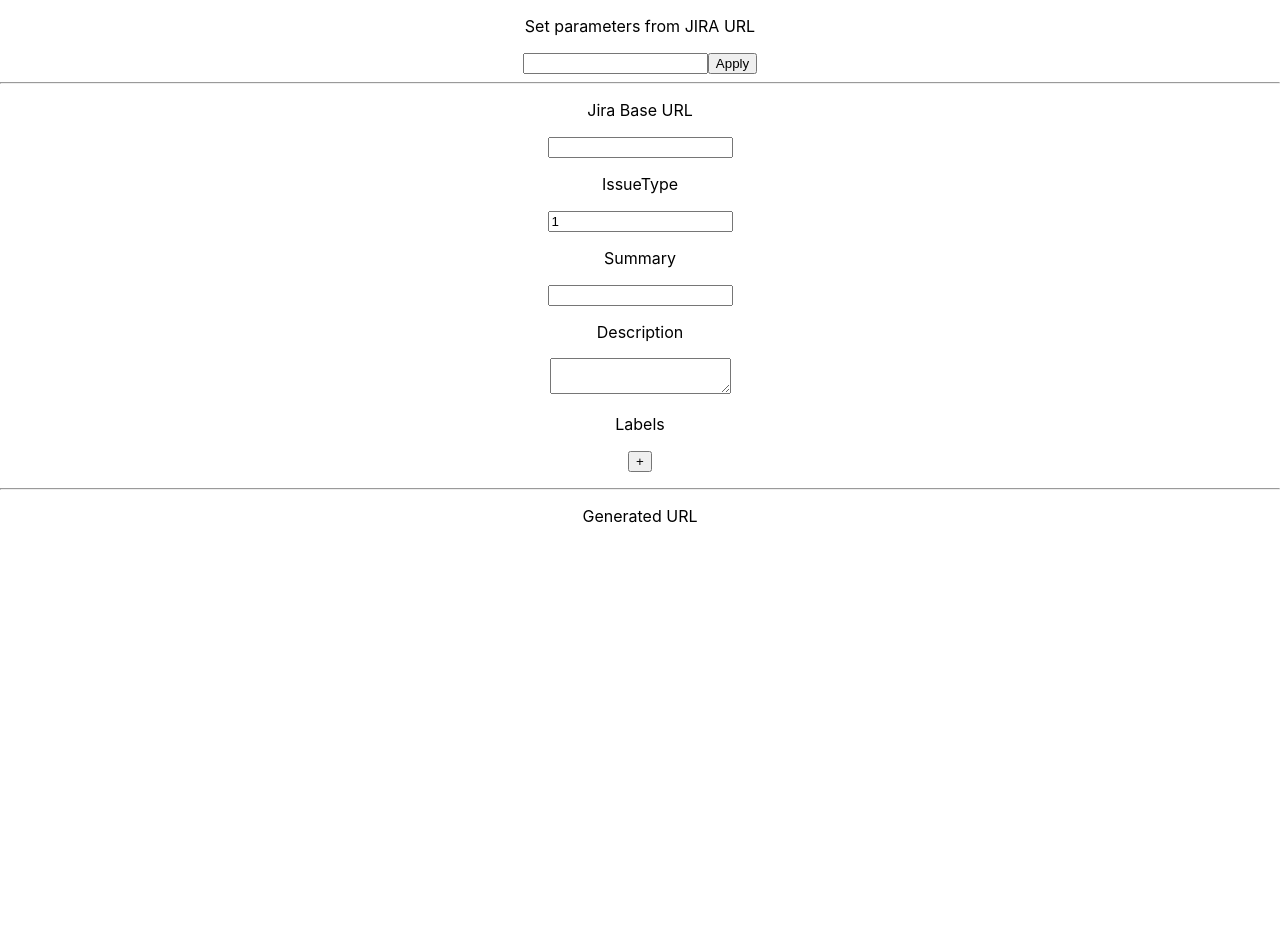
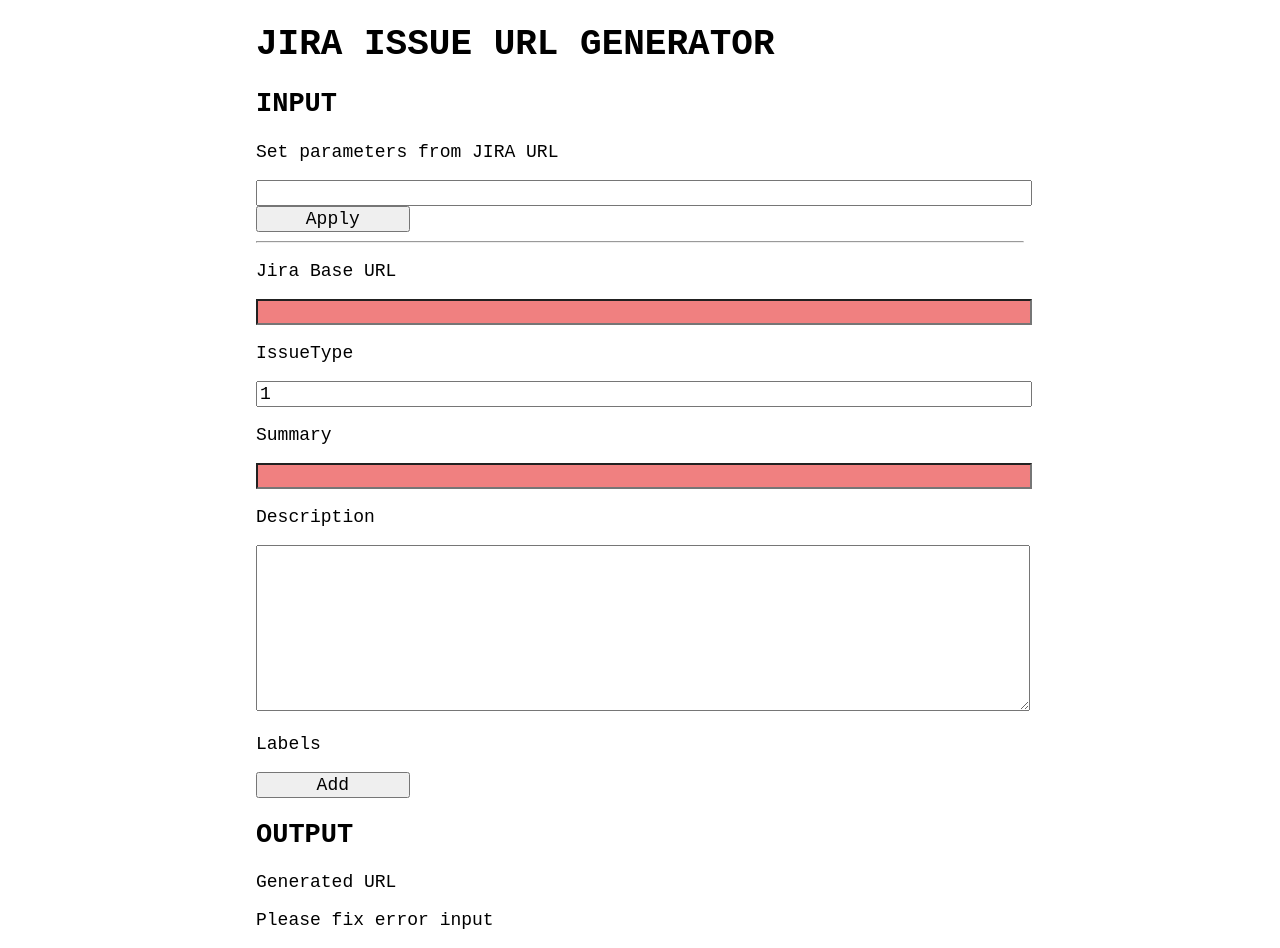
Before and after one commit to jiro4989/jira_issue_url_generator, a React (Create React App) app: page / in a window 1280 px wide. Before the commit the page ends 800 px from the top, so only its background shows below. Built offline with nearby package versions, Linux system fonts and the light colour scheme.

Commit message:
UIを調整

```diff
--- a/src/App.css
+++ b/src/App.css
@@ -1,38 +1,37 @@
 .App {
-  text-align: center;
+  width: 60vw;
+  margin-left: auto;
+  margin-right: auto;
+  font-family: monospace;
+  font-size: 18px;
 }
 
-.App-logo {
-  height: 40vmin;
-  pointer-events: none;
+input, textarea, button {
+  font-family: monospace;
+  font-size: 18px;
 }
 
-@media (prefers-reduced-motion: no-preference) {
-  .App-logo {
-    animation: App-logo-spin infinite 20s linear;
-  }
+input {
+  width: 100%;
 }
 
-.App-header {
-  background-color: #282c34;
-  min-height: 100vh;
-  display: flex;
-  flex-direction: column;
-  align-items: center;
-  justify-content: center;
-  font-size: calc(10px + 2vmin);
-  color: white;
+textarea {
+  width: 100%;
+  height: 20vh;
 }
 
-.App-link {
-  color: #61dafb;
+.ApplyButton {
+  width: 20%;
 }
 
-@keyframes App-logo-spin {
-  from {
-    transform: rotate(0deg);
-  }
-  to {
-    transform: rotate(360deg);
-  }
+.LabelInput {
+  width: 50%;
 }
+
+.LabelButton, .AddButton {
+  width: 20%;
+}
+
+.StateNG {
+  background-color: lightcoral;
+}
--- a/src/App.tsx
+++ b/src/App.tsx
@@ -46,20 +46,30 @@
   const labelsElement = labels.map((e, i) => (
     <li key={i}>
       <input
+        className='LabelInput'
         type="text"
         value={e}
         onChange={(v) => changeLabel(i, v.target.value)}
       />
-      <button onClick={(e) => deleteLabelElement(i)}>-</button>
+      <button className='LabelButton' onClick={(e) => deleteLabelElement(i)}>Delete</button>
     </li>
   ))
 
+  function requiredValue(value: string): string {
+    return value.trim() !== "" ? "StateOK" : "StateNG"
+  }
+
+  const generatedURLElement = summary === '' || jiraBaseURL === '' ? <p>Please fix error input</p> : <a href={generatedURL}>{summary}</a>
+
   return (
     <div className="App">
+      <h1>JIRA ISSUE URL GENERATOR</h1>
+      <section>
+        <h2>INPUT</h2>
         <div>
           <p>Set parameters from JIRA URL</p>
           <input type="text" onChange={(e) => setJIRAURL(e.target.value)} />
-        <button onClick={(e) => applyParams()}>Apply</button>
+          <button className='ApplyButton' onClick={(e) => applyParams()}>Apply</button>
         </div>
 
         <hr />
@@ -67,6 +77,7 @@
         <div>
           <p>Jira Base URL</p>
           <input
+            className={requiredValue(jiraBaseURL)}
             type="text"
             onChange={(e) => setJIRABaseURL(e.target.value)}
             value={jiraBaseURL}
@@ -76,6 +87,7 @@
         <div>
           <p>IssueType</p>
           <input
+            className={requiredValue('' + issueType)}
             type="number"
             onChange={(e) => setIssueType(parseInt(e.target.value))}
             value={issueType}
@@ -85,6 +97,7 @@
         <div>
           <p>Summary</p>
           <input
+            className={requiredValue(summary)}
             type="text"
             onChange={(e) => setSummary(e.target.value)}
             value={summary}
@@ -102,17 +115,19 @@
         <div>
           <p>Labels</p>
           <p>
-          <button onClick={(e) => addLabelElement()}>+</button>
+            <button className='AddButton' onClick={(e) => addLabelElement()}>Add</button>
           </p>
           <ul>{labelsElement}</ul>
         </div>
+      </section>
 
-      <hr />
-
+      <section>
+        <h2>OUTPUT</h2>
         <div>
           <p>Generated URL</p>
-        <a href={generatedURL}>{summary}</a>
+          {generatedURLElement}
         </div>
+      </section>
     </div>
   )
 }
```
Lines whose indentation alone changed are shown as unchanged.
